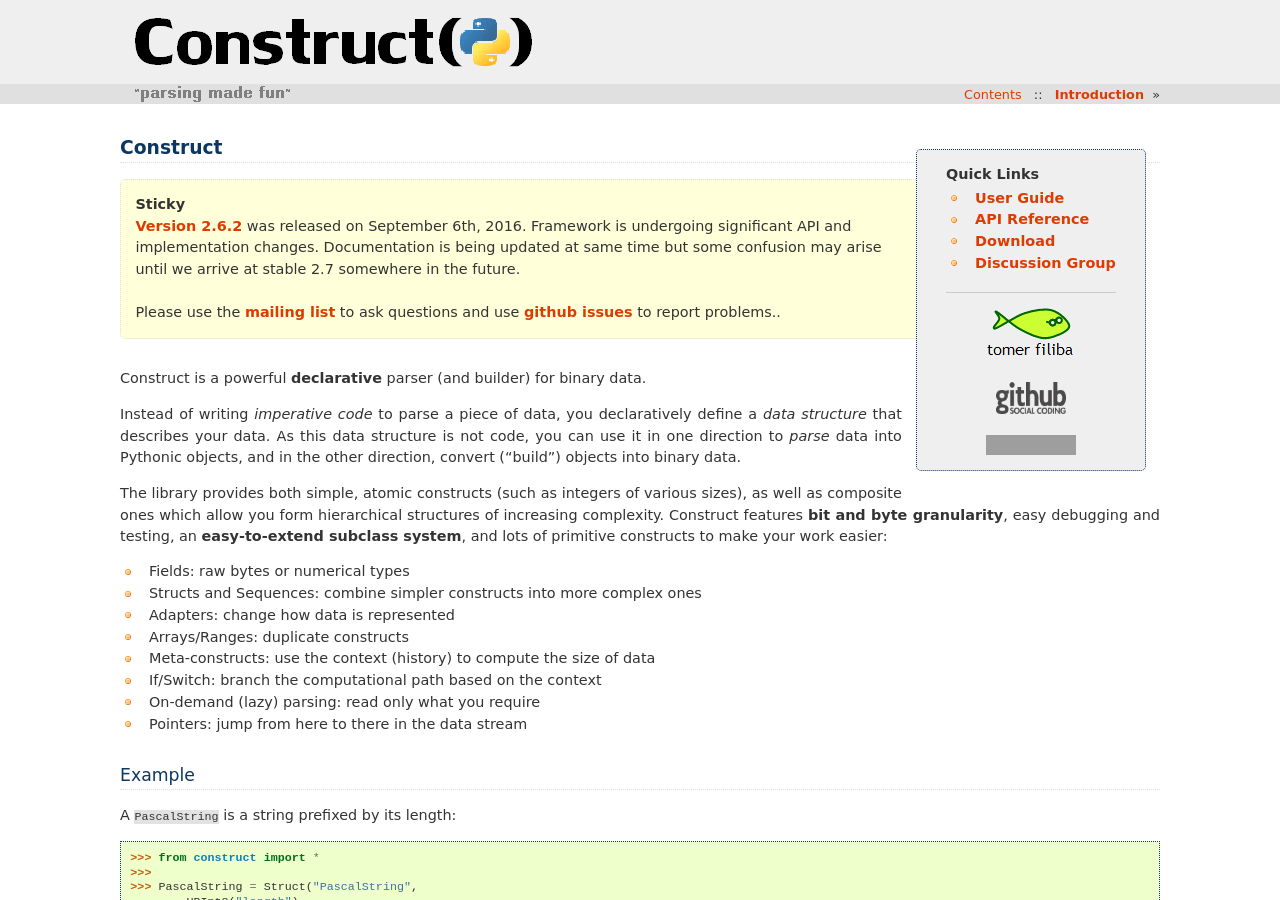
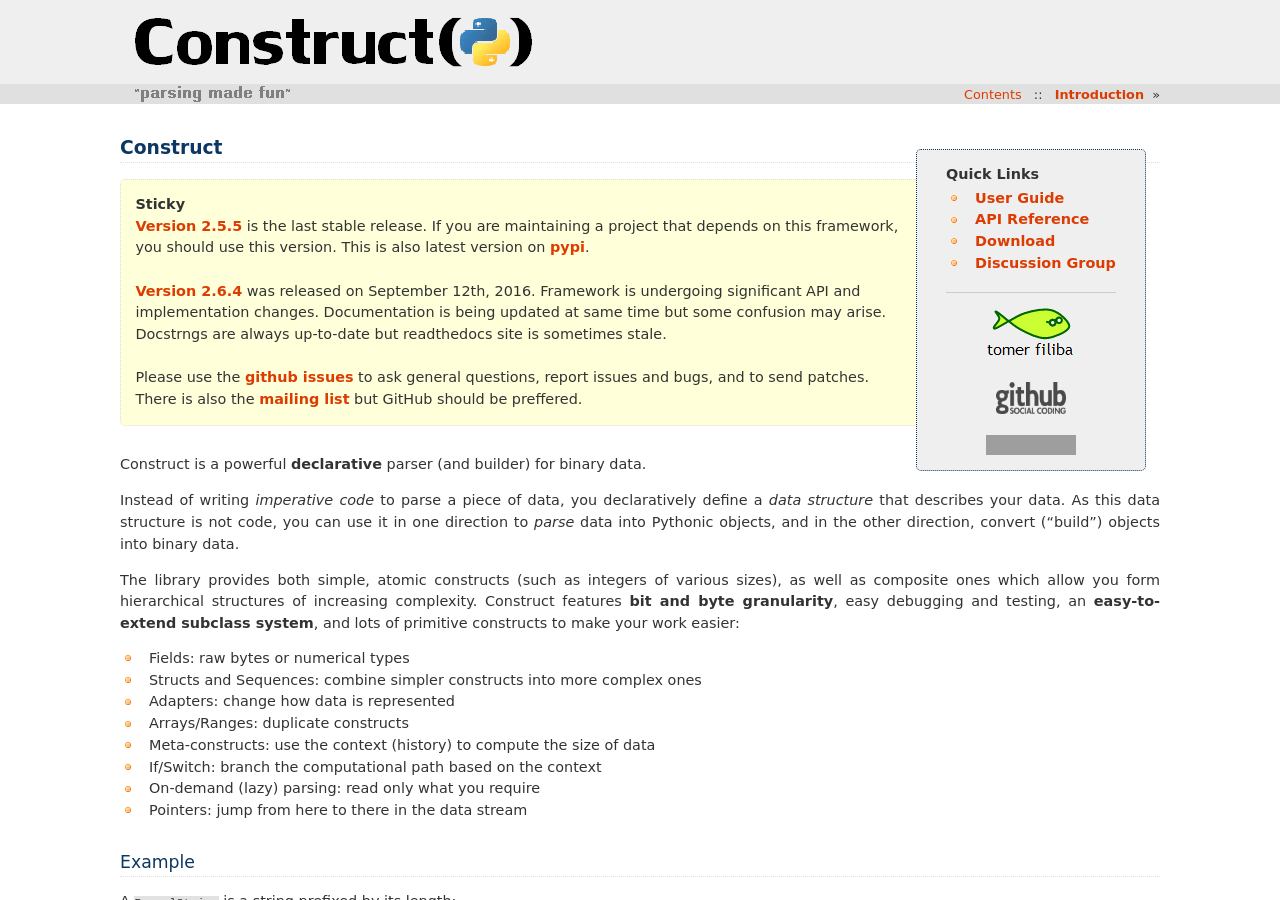
Before and after one commit to MostAwesomeDude/construct, a Sphinx documentation site: the page built from docs/index.rst, in a window 1280 px wide and 900 px high. Built offline with Sphinx 7.4.7, drawn with Linux system fonts in a browser that asks for light colours; grey boxes are pictures that could not be loaded.

Commit message:
Webpage updated.

```diff
--- a/docs/index.rst
+++ b/docs/index.rst
@@ -27,22 +27,19 @@
 =========
 .. raw:: html
 
-   <div style="width:770px; margin: 1em 0 2em 0; display: block; padding: 1em; border: 1px dotted #DDD;
+    <div style="width:770px; margin: 1em 0 2em 0; display: block; padding: 1em; border: 1px dotted #DDD;
     background-color: rgba(255, 255, 202, 0.69); border-radius: 5px;">
 
-   <strong>Sticky</strong><br/>
+    <strong>Sticky</strong><br/>
 
-   <a class="reference external" href="https://pypi.python.org/pypi/construct">Version 2.6.2</a>
-   was released on September 6th, 2016. Framework is undergoing significant API and implementation changes. Documentation is being updated at same time but some confusion may arise until we arrive at stable 2.7 somewhere in the future.<br/>
-   </br>
+    <a class="reference external" href="https://github.com/construct/construct/releases">Version 2.5.5</a> is the last stable release. If you are maintaining a project that depends on this framework, you should use this version. This is also latest version on  <a class="reference external" href="https://pypi.python.org/pypi/construct">pypi</a>. </br>
+    </br>
 
-   Please use the
-   <a class="reference external" href="https://groups.google.com/d/forum/construct3">mailing list</a>
-   to ask questions and use
-   <a class="reference external" href="https://github.com/construct/construct/issues">github issues</a>
-   to report problems..
+    <a class="reference external" href="https://github.com/construct/construct/releases">Version 2.6.4</a> was released on September 12th, 2016. Framework is undergoing significant API and implementation changes. Documentation is being updated at same time but some confusion may arise. Docstrngs are always up-to-date but readthedocs site is sometimes stale. <br/>
+    </br>
 
-   </div>
+    Please use the <a class="reference external" href="https://github.com/construct/construct/issues">github issues</a> to ask general questions, report issues and bugs, and to send patches. There is also the <a class="reference external" href="https://groups.google.com/d/forum/construct3">mailing list</a> but GitHub should be preffered.
+    </div>
 
 Construct is a powerful **declarative** parser (and builder) for binary data.
 
```
